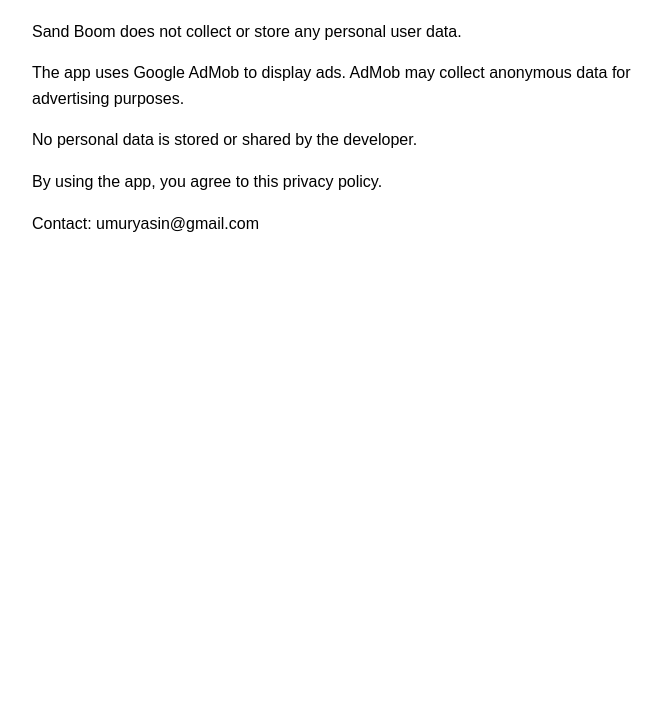
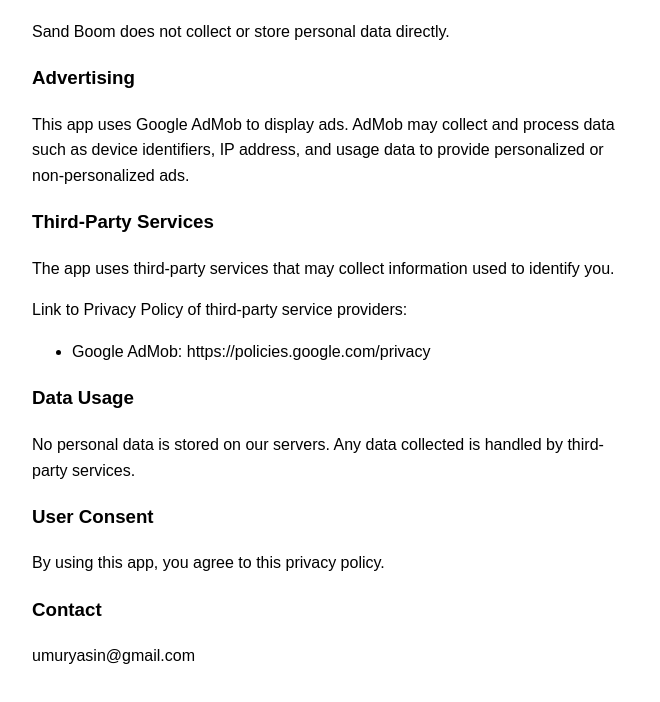
Before and after one commit to umuryasin/umuryasin.github.io, a plain HTML site: page sandboom-privacy.html in a window 1280 px wide. Shown: the part 94-796 px from the top of the page, without its empty margins (308-968 px from the left). Drawn offline with Linux system fonts and the light colour scheme.

Commit message:
Update sandboom-privacy.html

```diff
--- a/sandboom-privacy.html
+++ b/sandboom-privacy.html
@@ -9,15 +9,27 @@
 
 <h1>Privacy Policy - Sand Boom</h1>
 
-<p>Sand Boom does not collect or store any personal user data.</p>
+<p>Sand Boom does not collect or store personal data directly.</p>
 
-<p>The app uses Google AdMob to display ads. AdMob may collect anonymous data for advertising purposes.</p>
+<h3>Advertising</h3>
+<p>This app uses Google AdMob to display ads. AdMob may collect and process data such as device identifiers, IP address, and usage data to provide personalized or non-personalized ads.</p>
 
-<p>No personal data is stored or shared by the developer.</p>
+<h3>Third-Party Services</h3>
+<p>The app uses third-party services that may collect information used to identify you.</p>
 
-<p>By using the app, you agree to this privacy policy.</p>
+<p>Link to Privacy Policy of third-party service providers:</p>
+<ul>
+  <li>Google AdMob: https://policies.google.com/privacy</li>
+</ul>
 
-<p>Contact: umuryasin@gmail.com</p>
+<h3>Data Usage</h3>
+<p>No personal data is stored on our servers. Any data collected is handled by third-party services.</p>
+
+<h3>User Consent</h3>
+<p>By using this app, you agree to this privacy policy.</p>
+
+<h3>Contact</h3>
+<p>umuryasin@gmail.com</p>
 
 </body>
 </html>
```
